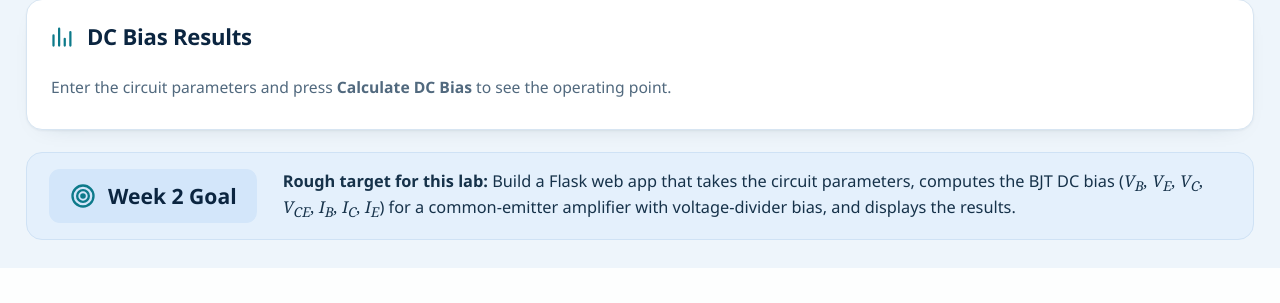
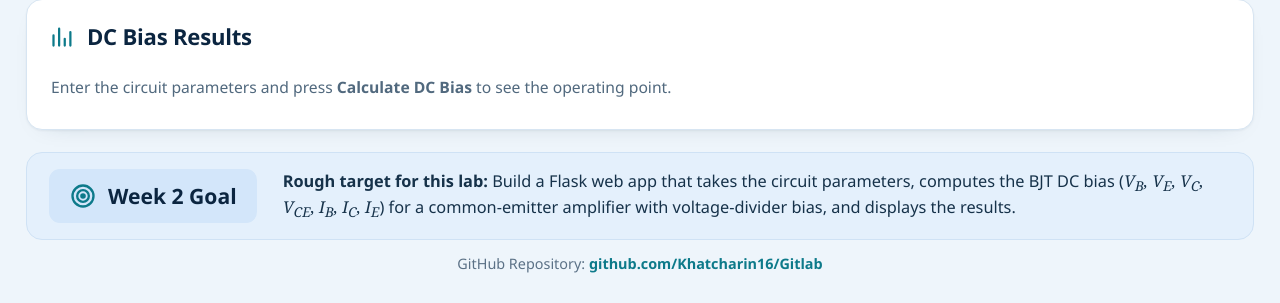
Before and after one commit to Khatcharin16/Gitlab, a Flask app: template app/templates/index.html in a window 1280 px wide. Shown: the part 732-1035 px from the top of the page. Before the commit the page ends 1000 px from the top, so only its background shows below. Run offline with Flask 3, Linux system fonts and the light colour scheme; the template is opened without the code that fills it, so the values that code supplies are empty; parts of the project's set-up code (start-up, migrations or seed data) failed here and were passed over.

Commit message:
feat: add GitHub repository link to app footer

```diff
--- a/app/static/style.css
+++ b/app/static/style.css
@@ -505,6 +505,26 @@ input[type="number"] {
 }
 
 /* --------------------------------------------------------------------------
+   Repository link
+   -------------------------------------------------------------------------- */
+.site-footer {
+  margin-top: 14px;
+  text-align: center;
+  font-size: 0.9rem;
+  color: #5b7186;
+}
+
+.site-footer a {
+  color: var(--teal);
+  font-weight: 600;
+  text-decoration: none;
+}
+
+.site-footer a:hover {
+  text-decoration: underline;
+}
+
+/* --------------------------------------------------------------------------
    Responsive
    -------------------------------------------------------------------------- */
 @media (max-width: 1380px) {
--- a/app/templates/index.html
+++ b/app/templates/index.html
@@ -369,6 +369,14 @@
       amplifier with voltage-divider bias, and displays the results.</p>
   </footer>
 
+  <!-- Repository URL, easy to find -->
+  <div class="site-footer">
+    <span>GitHub Repository:</span>
+    <a href="https://github.com/Khatcharin16/Gitlab" target="_blank" rel="noopener">
+      github.com/Khatcharin16/Gitlab
+    </a>
+  </div>
+
 </div>
 </body>
 </html>
```
Also changed, not shown: README.md.
